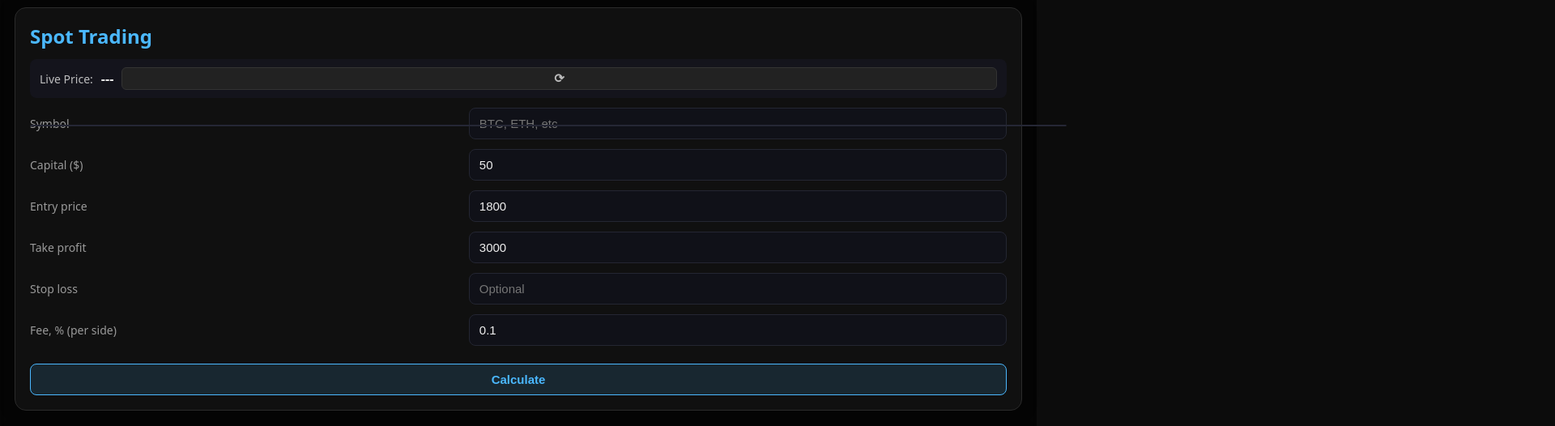
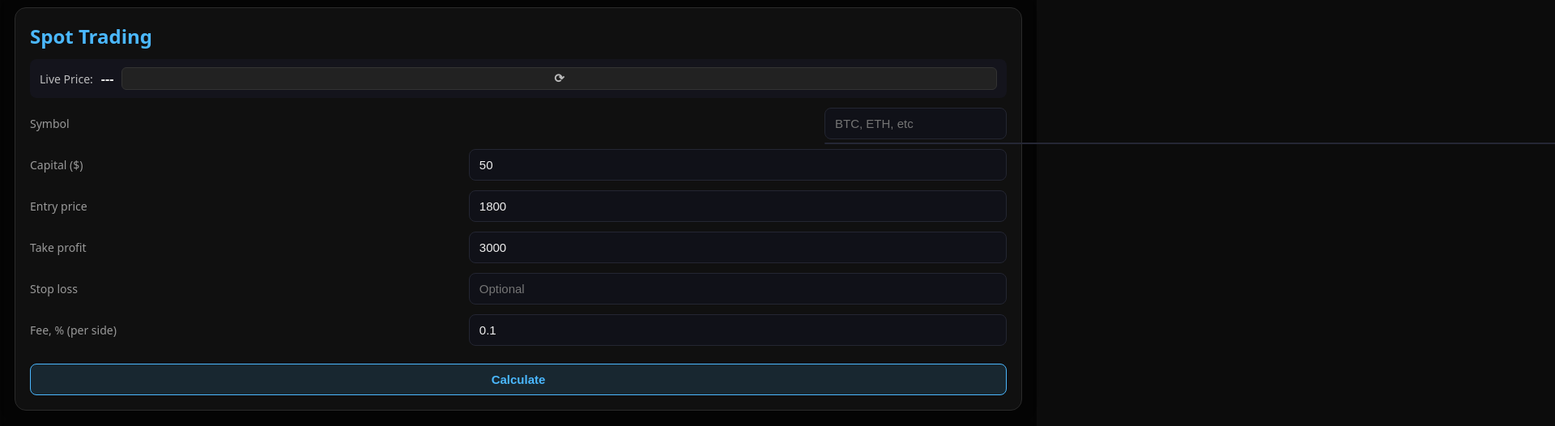
Before and after one commit to DEN-2020/profit-calc, a plain HTML site: page spot.html in a window 1280 px wide. Shown: the part 61-587 px from the top of the page at 81% size, 1920 px wide, since content can reach past the window. Drawn offline with Linux system fonts and the light colour scheme; no server answers.

Commit message:
Update spot.html

```diff
--- a/spot.html
+++ b/spot.html
@@ -39,13 +39,12 @@
 </div>
     <form class="form" id="spot-form">
 
-      <div class="form-row">
-        <label for="symbol">Symbol</label>
-        <input id="symbol" type="text"
-       placeholder="BTC, ETH, etc"
-       autocorrect="off"
-       autocapitalize="off"
-       spellcheck="false">
+      <div class="form-row symbol-wrap">
+  <label for="symbol">Symbol</label>
+  <div class="symbol-input-box">
+    <input id="symbol" type="text" placeholder="BTC, ETH, etc">
+    <div id="symbol-autocomplete" class="autocomplete-list"></div>
+  </div>
       </div>
 
       <div class="form-row">
```
